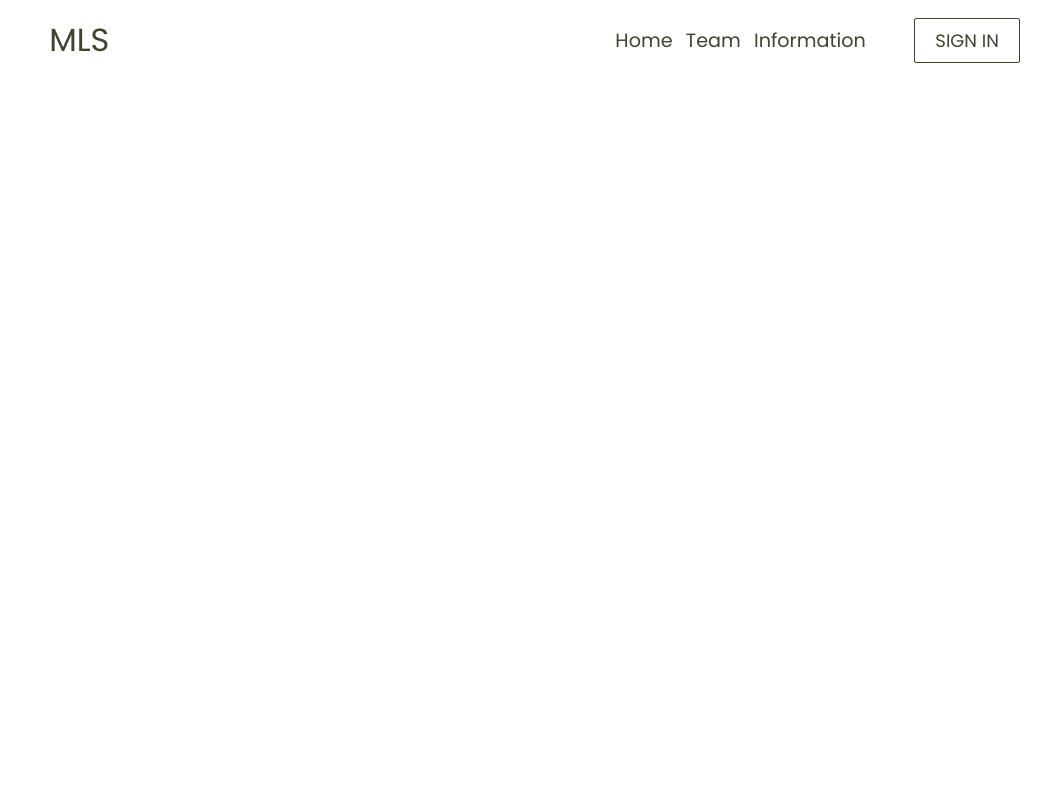
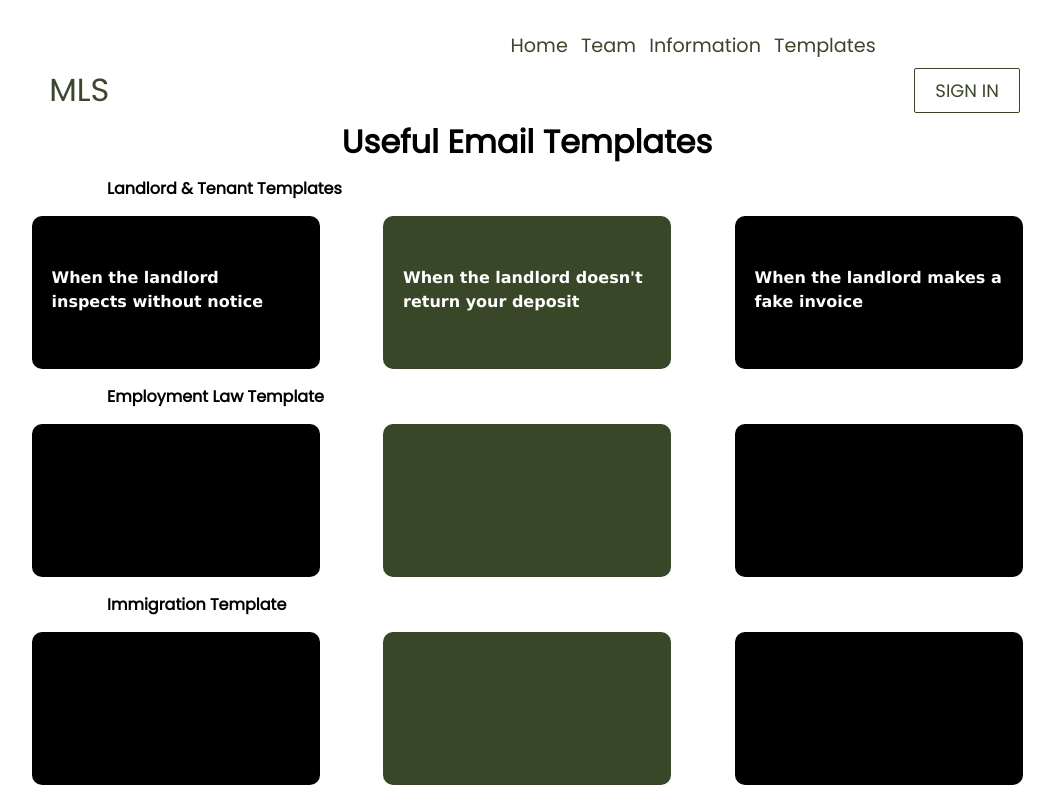
Before and after one commit to matchlawstudent/matchlawstudent, a React (Create React App) app: page /template in a window 1280 px wide. Shown: the whole page, without its empty margins (113-1167 px from the left). Built offline with nearby package versions, Linux system fonts and the light colour scheme.

Commit message:
template page added

```diff
--- a/src/App.js
+++ b/src/App.js
@@ -7,6 +7,7 @@ import Home from "./components/pages/home.js";
 import Team from './components/pages/TeamPage/Team.js';
 import Contact from "./components/pages/Contact";
 import Information from "./components/pages/InformationPage/Information";
+import TemplatePage from './components/pages/TemplatePage/TemplateHome';
 
 function App() {
     return (
@@ -18,6 +19,7 @@ function App() {
                     <Route path="/information" component={Information} />
                     <Route path="/team" component={Team} />
                     <Route path="/contect" component={Contact} />
+                    <Route path="/template" component={TemplatePage} />
                 </Switch>
             </Router>
         </>
--- a/src/components/Navbar.css
+++ b/src/components/Navbar.css
@@ -16,6 +16,7 @@
     align-items: center;
     height: 80px;
     max-width: 1500px;
+    margin-top: 100px;
 }
 
 .navbar-logo {
--- a/src/components/Navbar.js
+++ b/src/components/Navbar.js
@@ -77,6 +77,15 @@ function Navbar() {
                                 Information
                             </Link>
                         </li>
+                        <li className="nav-item">
+                            <Link
+                                to="/template"
+                                className="nav-links"
+                                onClick={closeMobileMenu}
+                            >
+                                Templates
+                            </Link>
+                        </li>
 
                         <li className="nav-item">
                             <Link
--- /dev/null
+++ b/src/components/pages/TemplatePage/TemplateHome.js
@@ -0,0 +1,52 @@
+import React, {Component, } from 'react';
+import './TemplatePage.css'
+import TemplateContent from '../../../static/template-content.js'
+
+export default class TemplateHome extends Component {
+    render() {
+
+        return <div className='container'>
+            <h1 className='title'>Useful Email Templates</h1>
+            <h4 className='templateTypeTitle'>Landlord {'&'} Tenant Templates</h4>
+            <div className='containerAllTemplates'>
+            {TemplateContent.templateData.filter(eachTemplateData =>
+                eachTemplateData.templateType === 'tenant').map((eachTemplateData) => (
+
+                    <div className='templateContainer'>
+                        <a className='anchor' href={eachTemplateData.templateLink}>
+                        <p className='templateTitle'>{eachTemplateData.templateTitle}</p>
+                        </a>
+                    </div>
+
+            ))}
+            </div>
+            <h4 className='templateTypeTitle'>Employment Law Template</h4>
+            <div className='containerAllTemplates'>
+            {TemplateContent.templateData.filter(eachTemplateData =>
+                eachTemplateData.templateType === 'employment').map((eachTemplateData) => (
+
+                    <div className='templateContainer'>
+                        <a className='anchor' href={eachTemplateData.templateLink}>
+                        <p className='templateTitle'>{eachTemplateData.templateTitle}</p>
+                        </a>
+                    </div>
+
+            ))}
+            </div>
+            <h4 className='templateTypeTitle'>Immigration Template</h4>
+            <div className='containerAllTemplates'>
+            {TemplateContent.templateData.filter(eachTemplateData =>
+                eachTemplateData.templateType === 'immigration').map((eachTemplateData) => (
+
+                    <div className='templateContainer'>
+                        <a className='anchor' href={eachTemplateData.templateLink}>
+                        <p className='templateTitle'>{eachTemplateData.templateTitle}</p>
+                        </a>
+                    </div>
+
+            ))}
+            </div>
+        </div>
+    }
+
+}
--- /dev/null
+++ b/src/components/pages/TemplatePage/TemplatePage.css
@@ -0,0 +1,41 @@
+.containerAllTemplates {
+    width: 85%;
+    height: 30%;
+    display: flex;
+    justify-content: space-evenly;
+    margin: 0 auto;
+    text-align: start;
+}
+.templateContainer {
+    flex-direction: row;
+    margin: 15px;
+    background-color: #384728;
+    border-radius: 10px;
+    text-align: left;
+    size: 20px;
+    width: 288px;
+    height: 153px;
+}
+.templateContainer:nth-child(odd) {
+    background-color: black;
+}
+.templateTitle {
+    color: white;
+    font-family:Verdana, Geneva, Tahoma, sans-serif;
+    padding-bottom: 30px;
+    padding-top: 30px;
+    margin: 20px;
+    align-self: flex-start;
+    size: 20px;
+    font-weight: bold;
+    line-height: 24px;
+}
+.anchor {
+    text-decoration: none;
+}
+.templateTypeTitle {
+    padding-left: 220px;
+}
+.title {
+    margin-bottom: 10px;
+}
--- /dev/null
+++ b/src/static/template-content.js
@@ -0,0 +1,50 @@
+export default {
+    templateData: [
+        {
+            templateTitle: 'When the landlord inspects without notice',
+            templateLink: 'https://www.google.com',
+            templateType: 'tenant'
+        },
+        {
+            templateTitle: 'When the landlord doesn\'t return your deposit',
+            templateLink: 'https://www.facebook.com',
+            templateType: 'tenant'
+        },
+        {
+            templateTitle: 'When the landlord makes a fake invoice',
+            templateLink: 'https://wwww.github.com',
+            templateType: 'tenant'
+        },
+        {
+            templateTitle: '',
+            templateLink: '',
+            templateType: 'employment'
+
+        },
+        {
+            templateTitle: '',
+            templateLink: '',
+            templateType: 'employment'
+        },
+        {
+            templateTitle: '',
+            templateLink: '',
+            templateType: 'employment'
+        },
+        {
+            templateTitle: '',
+            templateLink: '',
+            templateType: 'immigration'
+        },
+        {
+            templateTitle: '',
+            templateLink: '',
+            templateType: 'immigration'
+        },
+        {
+            templateTitle: '',
+            templateLink: '',
+            templateType: 'immigration'
+        },
+    ]
+}
```
Also changed, not shown: src/components/pages/TemplatePage/TemplateContent copy.js (added, +50 -0 lines), src/components/pages/TemplatePage/TemplateContent.js (added, +50 -0 lines).
